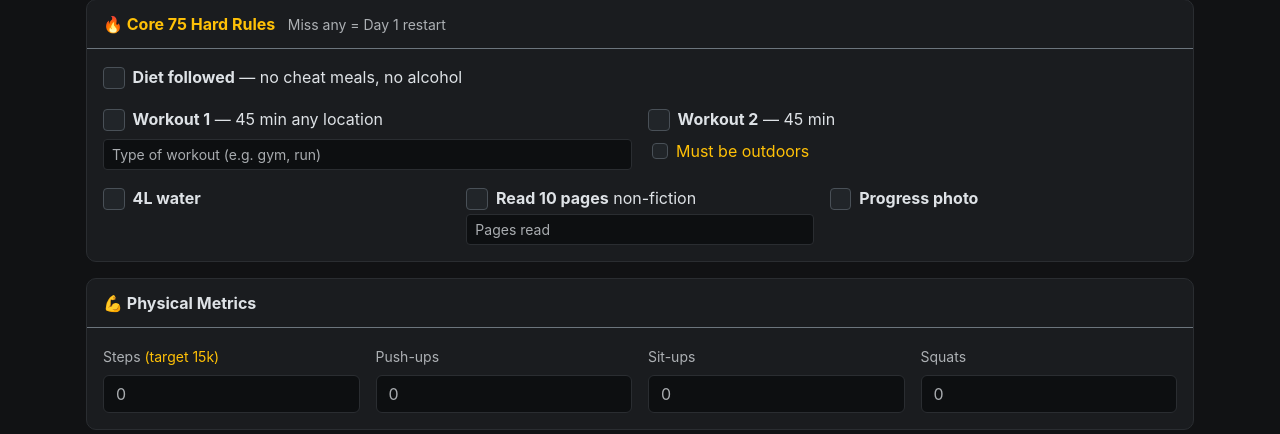
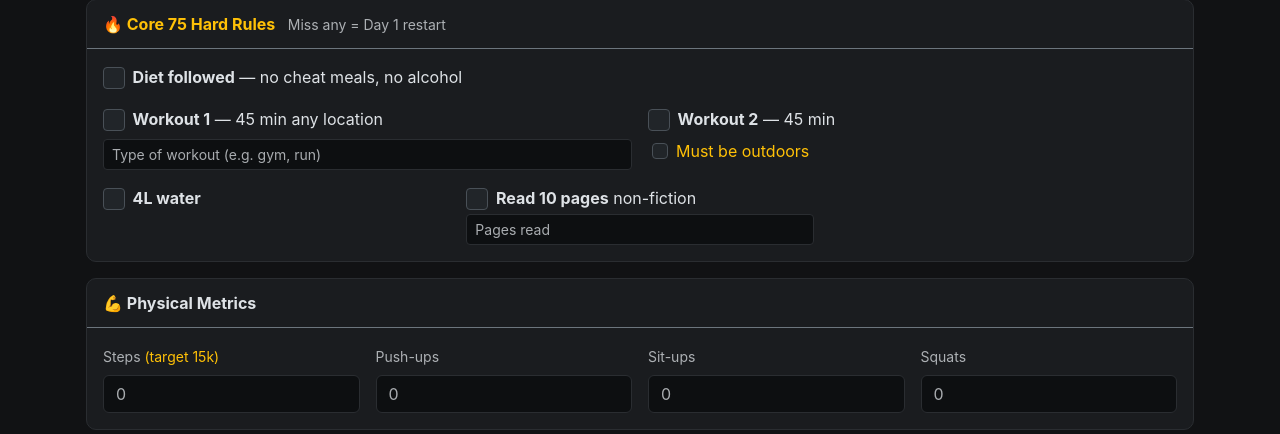
Before and after one commit to PyHackSecGP/75hard-tracker, a Flask app: page /checkin in a window 1280 px wide. Shown: the part 159-593 px from the top of the page. Run offline with Flask 3, Linux system fonts and the light colour scheme; data that the repository does not hold is empty.

Commit message:
remove progress photo requirement from UI

```diff
--- a/templates/checkin.html
+++ b/templates/checkin.html
@@ -67,13 +67,6 @@
             placeholder="Pages read" min="0" value="{{ existing.reading_pages if existing else '' }}">
         </div>
 
-        <div class="col-12 col-sm-4">
-          {% set v = existing.progress_photo if existing else 0 %}
-          <div class="form-check form-check-lg">
-            <input class="form-check-input" type="checkbox" name="progress_photo" id="progress_photo" {% if v %}checked{% endif %}>
-            <label class="form-check-label" for="progress_photo"><strong>Progress photo</strong></label>
-          </div>
-        </div>
 
       </div>
     </div>
--- a/templates/dashboard.html
+++ b/templates/dashboard.html
@@ -44,7 +44,6 @@
             <span class="badge {% if today_row.workout2_done and today_row.workout2_outdoor %}bg-success{% else %}bg-danger{% endif %}">WO2 (outdoor)</span>
             <span class="badge {% if today_row.water_4l %}bg-success{% else %}bg-danger{% endif %}">4L Water</span>
             <span class="badge {% if today_row.reading_done %}bg-success{% else %}bg-danger{% endif %}">Reading</span>
-            <span class="badge {% if today_row.progress_photo %}bg-success{% else %}bg-danger{% endif %}">Photo</span>
           </div>
           <a href="/checkin" class="btn btn-sm btn-outline-secondary mt-3">Edit today</a>
         {% else %}
--- a/templates/history.html
+++ b/templates/history.html
@@ -18,7 +18,6 @@
             <th class="d-none d-sm-table-cell">WO2+Out</th>
             <th class="d-none d-sm-table-cell">Water</th>
             <th class="d-none d-sm-table-cell">Read</th>
-            <th class="d-none d-sm-table-cell">Photo</th>
             <th class="d-none d-md-table-cell">Steps</th>
             <th class="d-none d-md-table-cell">Pushups</th>
             <th class="d-none d-md-table-cell">Study h</th>
@@ -47,7 +46,6 @@
             <td class="d-none d-sm-table-cell">{{ yn(r.workout2_done and r.workout2_outdoor) }}</td>
             <td class="d-none d-sm-table-cell">{{ yn(r.water_4l) }}</td>
             <td class="d-none d-sm-table-cell">{{ yn(r.reading_done) }}</td>
-            <td class="d-none d-sm-table-cell">{{ yn(r.progress_photo) }}</td>
             <td class="d-none d-md-table-cell small">{{ r.steps or '—' }}</td>
             <td class="d-none d-md-table-cell small">{{ r.pushups or '—' }}</td>
             <td class="d-none d-md-table-cell small">{{ r.study_hours or '—' }}</td>
--- a/templates/weight.html
+++ b/templates/weight.html
@@ -160,7 +160,7 @@
               <tr class="table-warning bg-opacity-10"><td class="ps-3 text-warning">5:00pm</td><td><strong>Leave office</strong></td></tr>
               <tr><td class="ps-3 text-muted">6:00pm</td><td>Home</td></tr>
               <tr class="table-danger bg-opacity-10"><td class="ps-3 text-danger">6:15pm</td><td>🔥 <strong>Incline walk 1hr15 @ 24hr gym</strong> <span class="badge bg-danger ms-1 small">600 kcal</span></td></tr>
-              <tr><td class="ps-3 text-muted">7:30pm</td><td>Protein shake · shower · progress photo</td></tr>
+              <tr><td class="ps-3 text-muted">7:30pm</td><td>Protein shake · shower</td></tr>
               <tr><td class="ps-3 text-muted">8:00pm</td><td>Dinner · eggs + fruit</td></tr>
               <tr><td class="ps-3 text-muted">8:30pm</td><td>10 pages · skincare · paath</td></tr>
               <tr class="table-primary bg-opacity-10"><td class="ps-3 text-info">9:30pm</td><td>😴 <strong>SLEEP</strong> <span class="small text-muted">(8hrs → 5:30am)</span></td></tr>
```
